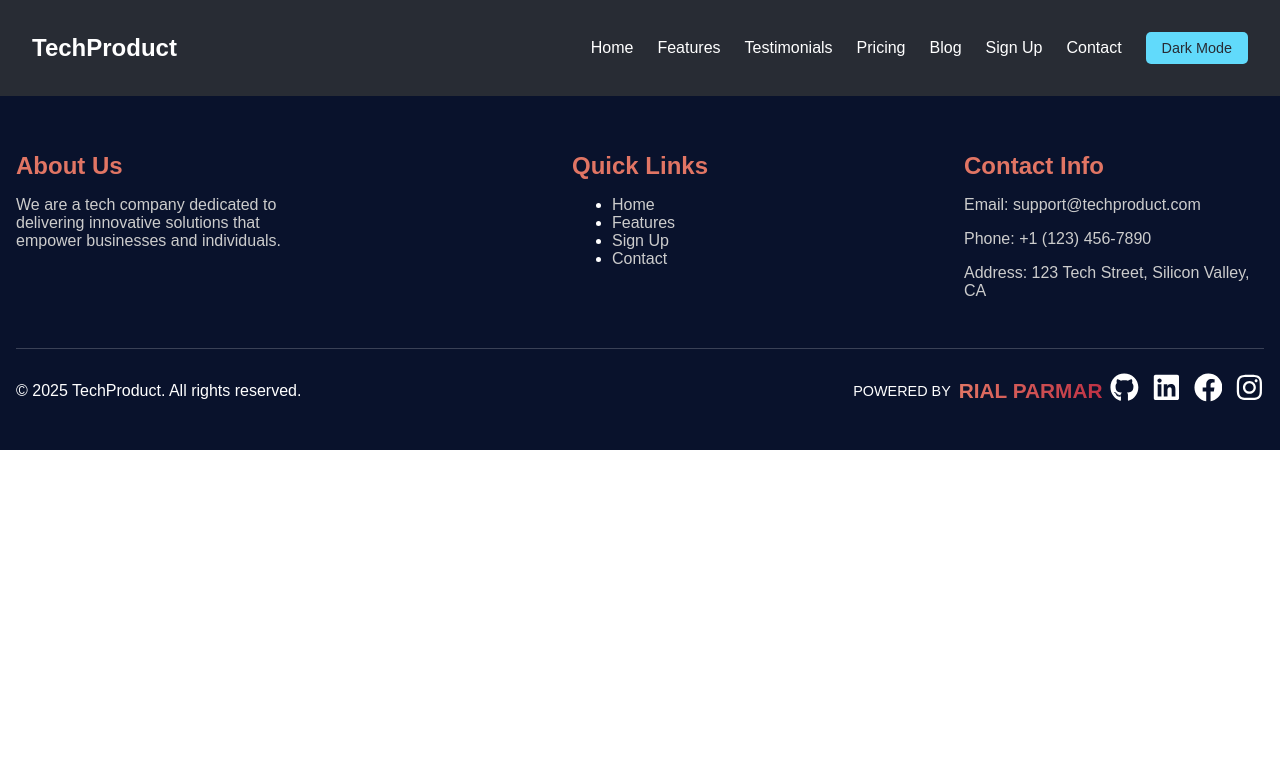
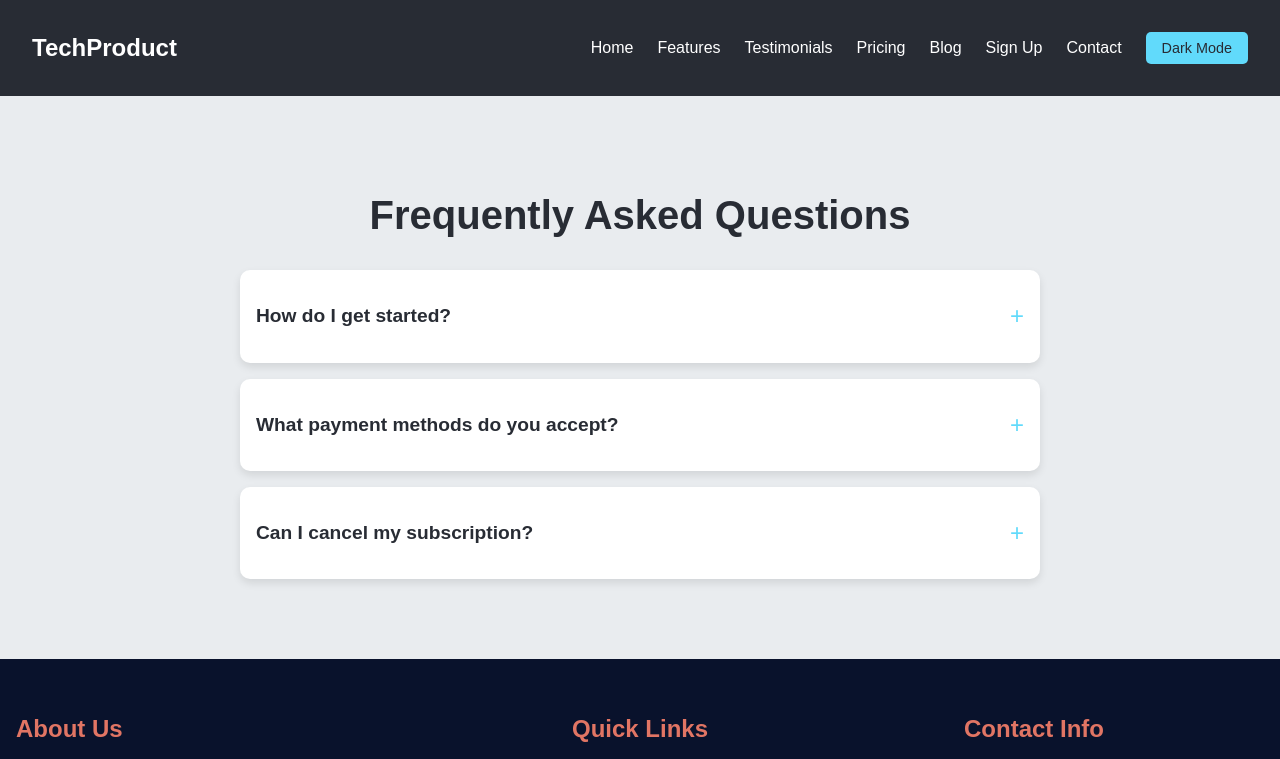
Before and after one commit to rialparmar1777/marketing-website, a React (Create React App) app: page /faq in a window 1280 px wide. Shown: the top 759 px of the page. Built offline with nearby package versions, Linux system fonts and the light colour scheme.

Commit message:
Added 2 new pages Team & FAQ

```diff
--- a/src/App.js
+++ b/src/App.js
@@ -8,6 +8,8 @@ import Contact from './components/Contact';
 import Testimonials from '../src/components/Testimonials';
 import Pricing from '../src/components/Pricing';
 import Blog from '../src/components/Blog';
+import Team from '../src/components/Team';
+import FAQ from '../src/components/FAQ';
 import Footer from '../src/components/Footer';
 import '../src/App.css';
 
@@ -23,6 +25,8 @@ function App() {
         <Route path="/testimonials" element={<Testimonials />} />
         <Route path="/pricing" element={<Pricing />} />
         <Route path="/blog" element={<Blog />} />
+        <Route path="/team" element={<Team />} />
+        <Route path="/faq" element={<FAQ />} />
       </Routes>
       <Footer />
     </Router>
--- /dev/null
+++ b/src/components/FAQ.js
@@ -0,0 +1,47 @@
+import React, { useState } from 'react';
+import '../styles/FAQ.css';
+
+const FAQ = () => {
+  const faqs = [
+    {
+      id: 1,
+      question: 'How do I get started?',
+      answer: 'Simply sign up on our platform and follow the onboarding process.',
+    },
+    {
+      id: 2,
+      question: 'What payment methods do you accept?',
+      answer: 'We accept all major credit cards and PayPal.',
+    },
+    {
+      id: 3,
+      question: 'Can I cancel my subscription?',
+      answer: 'Yes, you can cancel your subscription at any time.',
+    },
+  ];
+
+  const [activeId, setActiveId] = useState(null);
+
+  const toggleFAQ = (id) => {
+    setActiveId(activeId === id ? null : id);
+  };
+
+  return (
+    <div className="faq">
+      <h2>Frequently Asked Questions</h2>
+      <div className="faq-list">
+        {faqs.map((faq) => (
+          <div key={faq.id} className="faq-item">
+            <div className="faq-question" onClick={() => toggleFAQ(faq.id)}>
+              <h3>{faq.question}</h3>
+              <span>{activeId === faq.id ? '-' : '+'}</span>
+            </div>
+            {activeId === faq.id && <p className="faq-answer">{faq.answer}</p>}
+          </div>
+        ))}
+      </div>
+    </div>
+  );
+};
+
+export default FAQ;
--- /dev/null
+++ b/src/components/Team.js
@@ -0,0 +1,42 @@
+import React from 'react';
+import '../styles/Team.css';
+
+const Team = () => {
+  const teamMembers = [
+    {
+      id: 1,
+      name: 'John Doe',
+      role: 'CEO',
+      image: 'https://picsum.photos/150/150?random=12',
+    },
+    {
+      id: 2,
+      name: 'Jane Smith',
+      role: 'CTO',
+      image: 'https://picsum.photos/150/150?random=13',
+    },
+    {
+      id: 3,
+      name: 'Alice Johnson',
+      role: 'Product Manager',
+      image: 'https://picsum.photos/150/150?random=14',
+    },
+  ];
+
+  return (
+    <div className="team">
+      <h2>Our Team</h2>
+      <div className="team-list">
+        {teamMembers.map((member) => (
+          <div key={member.id} className="team-member">
+            <img src={member.image} alt={member.name} />
+            <h3>{member.name}</h3>
+            <p>{member.role}</p>
+          </div>
+        ))}
+      </div>
+    </div>
+  );
+};
+
+export default Team;
--- /dev/null
+++ b/src/styles/FAQ.css
@@ -0,0 +1,71 @@
+.faq {
+    padding: 4rem 2rem;
+    background-color: #e9ecef;
+    text-align: center;
+  }
+
+  .faq h2 {
+    font-size: 2.5rem;
+    margin-bottom: 2rem;
+    color: #282c34;
+  }
+
+  .faq-list {
+    max-width: 800px;
+    margin: 0 auto;
+  }
+
+  .faq-item {
+    background: white;
+    margin-bottom: 1rem;
+    border-radius: 10px;
+    box-shadow: 0 4px 8px rgba(0, 0, 0, 0.1);
+    overflow: hidden;
+  }
+
+  .faq-question {
+    display: flex;
+    justify-content: space-between;
+    align-items: center;
+    padding: 1rem;
+    cursor: pointer;
+  }
+
+  .faq-question h3 {
+    font-size: 1.2rem;
+    color: #282c34;
+  }
+
+  .faq-question span {
+    font-size: 1.5rem;
+    color: #61dafb;
+  }
+
+  .faq-answer {
+    padding: 1rem;
+    background-color: #f9f9f9;
+    color: #555;
+  }
+
+  /* Dark Mode Styles */
+  body.dark-mode .faq {
+    background-color: #1f1f1f;
+    color: #ffffff;
+  }
+
+  body.dark-mode .faq h2 {
+    color: #ffffff;
+  }
+
+  body.dark-mode .faq-item {
+    background-color: #2d2d2d;
+  }
+
+  body.dark-mode .faq-question h3 {
+    color: #61dafb;
+  }
+
+  body.dark-mode .faq-answer {
+    background-color: #1f1f1f;
+    color: #ccc;
+  }
--- /dev/null
+++ b/src/styles/Team.css
@@ -0,0 +1,74 @@
+.team {
+    padding: 4rem 2rem;
+    background-color: #f9f9f9;
+    text-align: center;
+  }
+
+  .team h2 {
+    font-size: 2.5rem;
+    margin-bottom: 2rem;
+    color: #282c34;
+  }
+
+  .team-list {
+    display: flex;
+    justify-content: space-around;
+    flex-wrap: wrap;
+    gap: 2rem;
+  }
+
+  .team-member {
+    background: white;
+    padding: 2rem;
+    border-radius: 10px;
+    box-shadow: 0 4px 8px rgba(0, 0, 0, 0.1);
+    max-width: 200px;
+    transition: transform 0.3s ease, box-shadow 0.3s ease;
+  }
+
+  .team-member:hover {
+    transform: translateY(-10px);
+    box-shadow: 0 8px 16px rgba(0, 0, 0, 0.2);
+  }
+
+  .team-member img {
+    border-radius: 50%;
+    margin-bottom: 1rem;
+    width: 150px;
+    height: 150px;
+    object-fit: cover;
+  }
+
+  .team-member h3 {
+    font-size: 1.5rem;
+    margin-bottom: 0.5rem;
+    color: #282c34;
+  }
+
+  .team-member p {
+    font-size: 1rem;
+    color: #555;
+  }
+
+  /* Dark Mode Styles */
+  body.dark-mode .team {
+    background-color: #1f1f1f;
+    color: #ffffff;
+  }
+
+  body.dark-mode .team h2 {
+    color: #ffffff;
+  }
+
+  body.dark-mode .team-member {
+    background-color: #2d2d2d;
+    color: #ffffff;
+  }
+
+  body.dark-mode .team-member h3 {
+    color: #61dafb;
+  }
+
+  body.dark-mode .team-member p {
+    color: #ccc;
+  }
```
